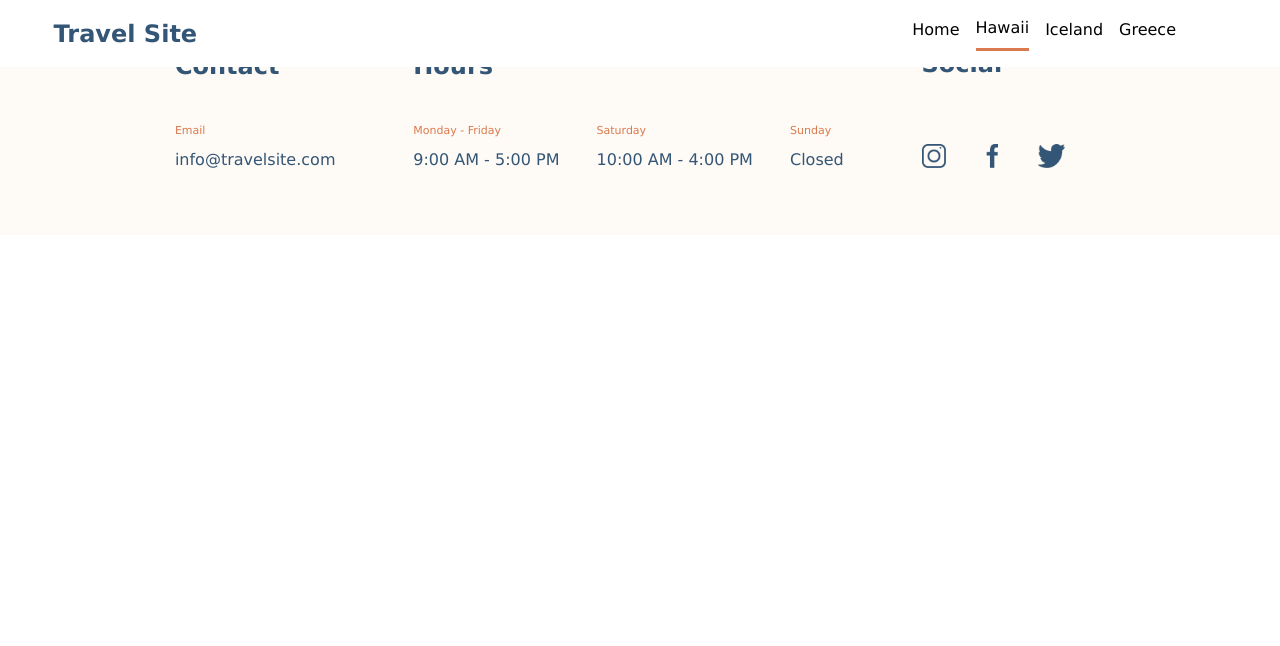
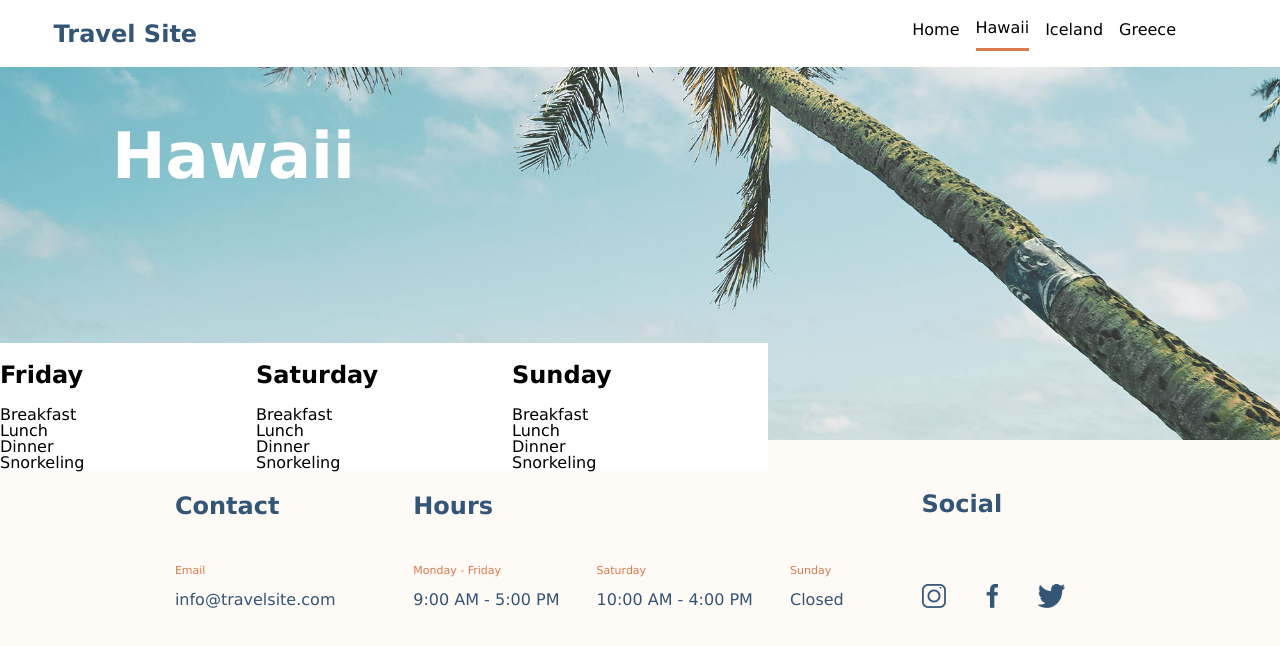
Before and after one commit to ash-river-jones/travel-site, a plain HTML site: page pages/hawaii.html in a window 1280 px wide. Drawn offline with Linux system fonts and the light colour scheme; files whose address does not match are found by name.

Commit message:
add base styling to hawaii destination

```diff
--- a/css/style.scss
+++ b/css/style.scss
@@ -3,7 +3,8 @@
 @use './partials/variables' as *;
 
 
-/* Site header */
+// Site-wide Header
+
 
 *{
     box-sizing: border-box;
@@ -66,7 +67,68 @@
     border-bottom: 0.2rem solid #DB7A4E;
 }
 
-/* Hero Banner */
+// Site-wide Footer
+
+.site-footer{
+    background-color: #FEFAF5;
+    padding: 2rem 9.5rem;
+    display: flex;
+    align-items: center;
+    justify-content:space-around;
+}
+
+.site-footer__contact-section{
+    display: inline-block;
+    align-items: center;
+    justify-content: center;
+}
+
+.site-footer__hours-section{
+    display: inline-block;
+    align-items: center;
+    justify-content: center;
+}
+
+.site-footer__social-section{
+    display: inline-block;
+    align-items: center;
+    justify-content: space-between;
+}
+
+.site-footer__heading{
+    color: #335576;
+}
+
+.site-footer__subheading{
+    color: #DB7A4E;
+    font-size: .6875rem;
+}
+
+.site-footer__info{
+    color: #335576;
+}
+
+.site-footer__hours{
+    display: inline-block;
+    padding: 1rem 2rem 1rem 0;
+}
+
+.site-footer__social-logos{
+    display: inline-flex;
+    align-items: center;
+    justify-content: space-between;
+    padding: 3rem 0 2rem 0;
+}
+
+.site-footer__social-logo-link{
+
+}
+
+.site-footer__social-logo{
+    margin-right: 2.5rem;
+}
+
+// Home Page -- Hero Banner
 
 .hero{
     background-color: #FEFAF5;
@@ -107,7 +169,7 @@
 
 }
 
-    .hero__logo{
+.hero__logo{
     display: flex;
     align-items: center;
     justify-content: flex-end;
@@ -120,13 +182,14 @@
     width: 100%;
 }
 
+// Home Page -- Recommendations
+
 .recommendations{
 padding: 2rem 6rem;
 }
 
 .recommendations__header{
     color: #335576;
-    // padding-left: ;
 }
 
 .card-section{
@@ -172,62 +235,52 @@ padding: 2rem 6rem;
     font-weight: 600;
 }
 
-.site-footer{
-    background-color: #FEFAF5;
-    padding: 2rem 9.5rem;
+// Destination page
+
+.destination-page{
+    height: 55vh;
+    background-position: center;
+    background-size: cover;
+    object-fit: cover;
     display: flex;
-    align-items: center;
-    justify-content:space-around;
+    align-items: flex-start;
+    justify-content: center;
+    flex-direction: column;
 }
 
-.site-footer__contact-section{
-    display: inline-block;
+.destination-page--hawaii{
+    background-image: url(../assets/images/hawaii.jpg);
+}
+
+.destination-page--iceland{
+    background-image: url(../assets/images/iceland.jpg);
+}
+
+.destination-page--greece{
+    background-image: url(../assets/images/greece.jpg);
+}
+
+.destination-page__header{
+    padding: 7rem;
+    color: #FFFFFF;
+    font-size: 2rem;
+    display: flex;
+
+}
+
+.itinerary{
+    display: inline-flex;
     align-items: center;
     justify-content: center;
 }
 
-.site-footer__hours-section{
-    display: inline-block;
-    align-items: center;
-    justify-content: center;
-}
-
-.site-footer__social-section{
-    display: inline-block;
-    align-items: center;
-    justify-content: space-between;
-    // width: 20vw;
-}
-
-.site-footer__heading{
-    color: #335576;
-}
-
-.site-footer__subheading{
-    color: #DB7A4E;
-    font-size: .6875rem;
-}
-
-.site-footer__info{
-    color: #335576;
-}
-
-.site-footer__hours{
-    display: inline-block;
-    padding: 1rem 2rem 1rem 0;
-}
-
-.site-footer__social-logos{
-    display: inline-flex;
-    align-items: center;
-    justify-content: space-between;
-    padding: 3rem 0 2rem 0;
-}
-
-.site-footer__social-logo-link{
+.itinerary-card{
+    background-color: #FFFFFF;
+    width: 20vw;
 
 }
 
-.site-footer__social-logo{
-    margin-right: 2.5rem;
+.itinerary-card__header{
+    padding: 0 3rem ;
+    margin: 0 3rem;
 }
--- a/pages/hawaii.html
+++ b/pages/hawaii.html
@@ -25,7 +25,60 @@
     </header>
 
     <main>
+        <div class="destination-page destination-page--hawaii">
+            <div class="destination-page__header">
+                <h1>Hawaii</h1>
+            </div>
 
+<!-- Itinerary -->
+
+            <div class="itinerary">
+                <!-- Itinerary card 1 -->
+                <div class="itinerary-card">
+                    <div>
+                        <h2 class="intinerary-card__header">Friday</h2>
+                    </div>
+                    <div>
+                        <ul>
+                            <li>Breakfast</li>
+                            <li>Lunch</li>
+                            <li>Dinner</li>
+                            <li>Snorkeling</li>
+                        </ul>
+                    </div>
+                </div>
+
+<!-- Itinerary card 2 -->
+                <div class="itinerary-card">
+                    <div>
+                        <h2 class="intinerary-card__header">Saturday</h2>
+                    </div>
+                    <div>
+                        <ul>
+                            <li>Breakfast</li>
+                            <li>Lunch</li>
+                            <li>Dinner</li>
+                            <li>Snorkeling</li>
+                        </ul>
+                    </div>
+                </div>
+
+<!-- Itinerary card 3 -->
+                <div class="itinerary-card">
+                    <div>
+                        <h2 class="intinerary-card__header">Sunday</h2>
+                    </div>
+                    <div>
+                        <ul>
+                            <li>Breakfast</li>
+                            <li>Lunch</li>
+                            <li>Dinner</li>
+                            <li>Snorkeling</li>
+                        </ul>
+                    </div>
+                </div>
+
+        </div>
     </main>
 
 <footer class="site-footer">
```
Also changed, not shown: css/style.css, 1 other file.
